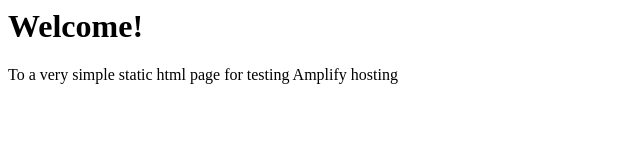
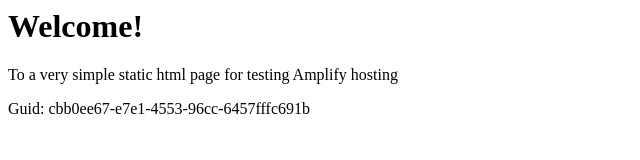
Before and after one commit to aws-aemilia-iad/Github-PR-Commit-Integration-Test-DoNotTouch-Gith-OKSLNVO2-v1-preprod-us-east-1, a website: page src/index.html in a window 1280 px wide. Shown: the whole page, without its empty margins (0-640 px from the left). Drawn offline with Linux system fonts and the light colour scheme.

Commit message:
commit from integ tests

```diff
--- a/src/index.html
+++ b/src/index.html
@@ -1,3 +1,5 @@
+
+
 <html lang="en">
 
 <head>
@@ -10,6 +12,6 @@
 <body>
     <h1>Welcome!</h1>
     <p>To a very simple static html page for testing Amplify hosting</p>
-</body>
+    <p>Guid: cbb0ee67-e7e1-4553-96cc-6457fffc691b</p></body>
 
 </html>
```
